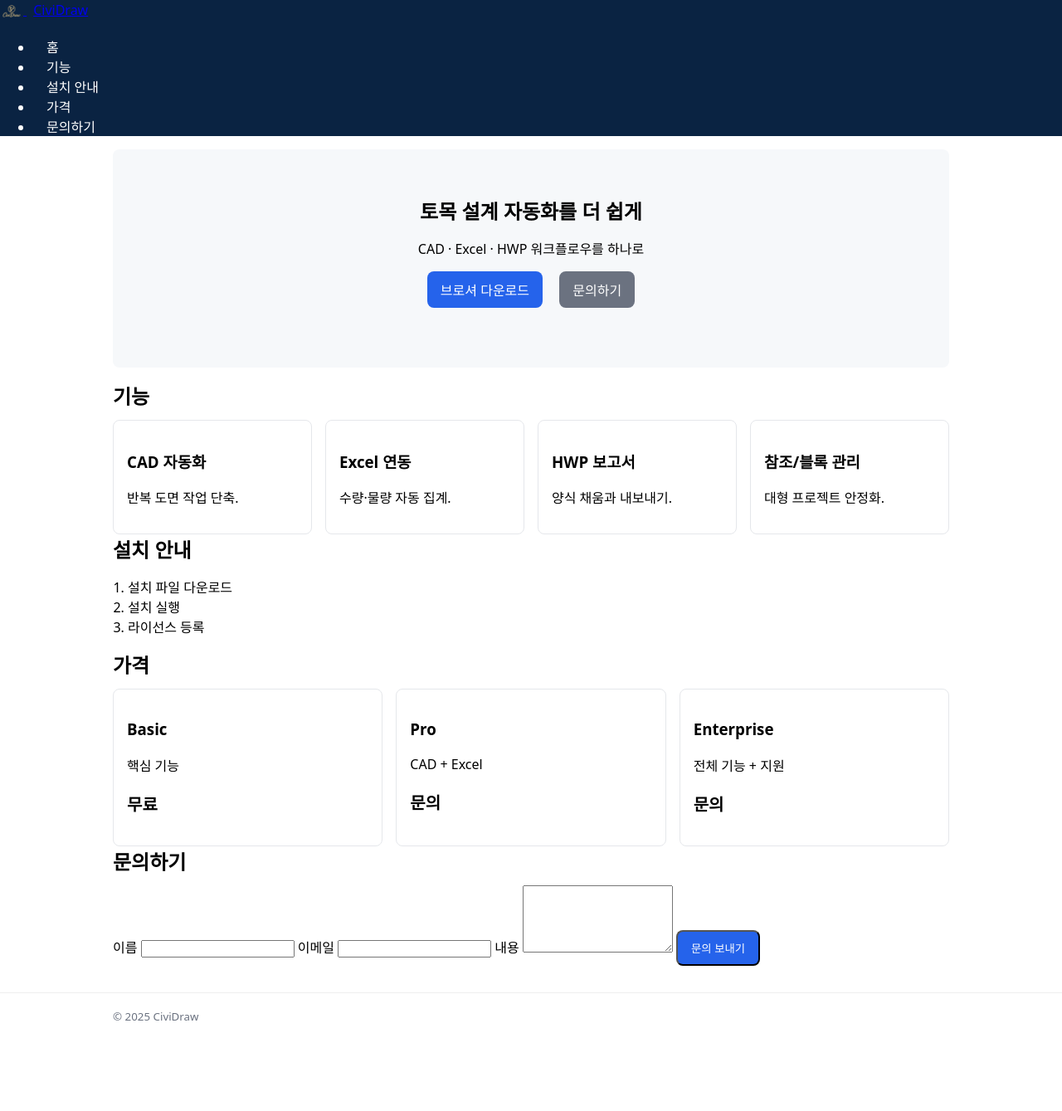
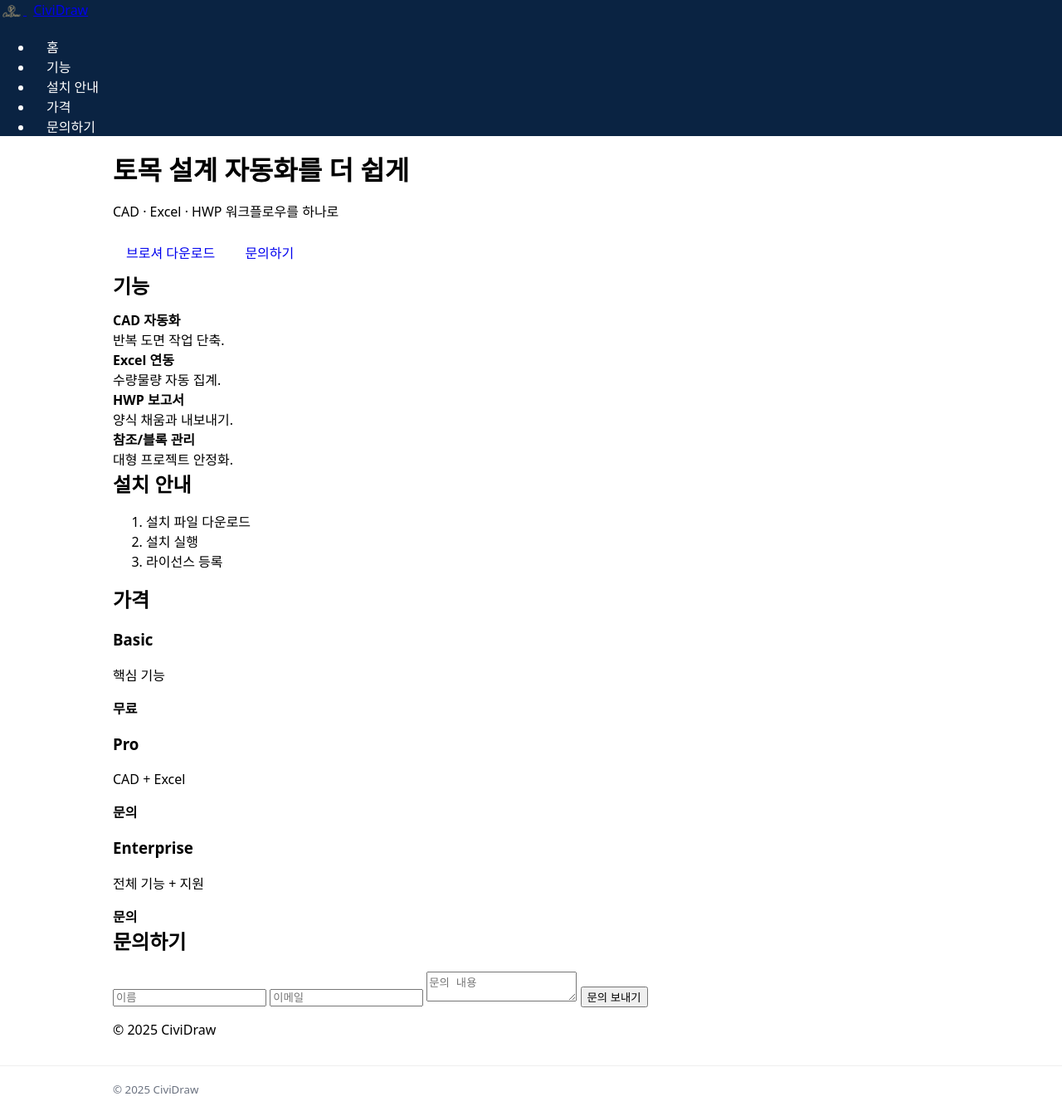
Before and after one commit to jong0342/cividraw.github.io, a Jekyll site: the page built from index.md, in a window 1280 px wide. Shown: the whole page at 83% size. Built offline with Jekyll 4.4.1, drawn with Linux system fonts in a browser that asks for light colours; our own code applies the rules of GitHub Pages for plain Markdown files; before the commit the page ends 1251 px from its top, so only the background shows below that.

Commit message:
feat: 문의 폼 Formspree 연동

```diff
--- a/index.md
+++ b/index.md
@@ -1,31 +1,28 @@
 ---
 layout: default
 title: CiviDraw
-description: 토목 설계 자동화 CAD·Excel·HWP 솔루션
 ---
 
-<section id="hero">
+<div class="hero">
   <h1>토목 설계 자동화를 더 쉽게</h1>
   <p>CAD · Excel · HWP 워크플로우를 하나로</p>
-  <p class="hero-actions">
-    <a href="/assets/brochure.pdf" class="btn primary">브로셔 다운로드</a>
-    <a href="#contact" class="btn secondary">문의하기</a>
-  </p>
-</section>
+  <a href="/assets/brochure.pdf" class="btn">브로셔 다운로드</a>
+  <a href="#contact" class="btn btn-secondary">문의하기</a>
+</div>
 
 <section id="features">
   <h2>기능</h2>
-  <div class="grid">
-    <article class="card"><h3>CAD 자동화</h3><p>반복 도면 작업 단축.</p></article>
-    <article class="card"><h3>Excel 연동</h3><p>수량·물량 자동 집계.</p></article>
-    <article class="card"><h3>HWP 보고서</h3><p>양식 채움과 내보내기.</p></article>
-    <article class="card"><h3>참조/블록 관리</h3><p>대형 프로젝트 안정화.</p></article>
+  <div class="feature-grid">
+    <div><strong>CAD 자동화</strong><br>반복 도면 작업 단축.</div>
+    <div><strong>Excel 연동</strong><br>수량물량 자동 집계.</div>
+    <div><strong>HWP 보고서</strong><br>양식 채움과 내보내기.</div>
+    <div><strong>참조/블록 관리</strong><br>대형 프로젝트 안정화.</div>
   </div>
 </section>
 
 <section id="install">
   <h2>설치 안내</h2>
-  <ol class="steps">
+  <ol>
     <li>설치 파일 다운로드</li>
     <li>설치 실행</li>
     <li>라이선스 등록</li>
@@ -34,25 +31,36 @@
 
 <section id="pricing">
   <h2>가격</h2>
-  <div class="grid price">
-    <div class="card">
-      <h3>Basic</h3><p>핵심 기능</p><p class="price-tag">무료</p>
+  <div class="pricing-grid">
+    <div>
+      <h3>Basic</h3>
+      <p>핵심 기능</p>
+      <strong>무료</strong>
     </div>
-    <div class="card">
-      <h3>Pro</h3><p>CAD + Excel</p><p class="price-tag">문의</p>
+    <div>
+      <h3>Pro</h3>
+      <p>CAD + Excel</p>
+      <strong>문의</strong>
     </div>
-    <div class="card">
-      <h3>Enterprise</h3><p>전체 기능 + 지원</p><p class="price-tag">문의</p>
+    <div>
+      <h3>Enterprise</h3>
+      <p>전체 기능 + 지원</p>
+      <strong>문의</strong>
     </div>
   </div>
 </section>
 
 <section id="contact">
   <h2>문의하기</h2>
-  <form action="#" method="post" onsubmit="return true">
-    <label>이름 <input type="text" name="name" required></label>
-    <label>이메일 <input type="email" name="email" required></label>
-    <label>내용 <textarea name="message" rows="5" required></textarea></label>
-    <button type="submit" class="btn primary">문의 보내기</button>
+
+  <form action="https://formspree.io/f/mnnzrjej" method="POST" style="margin-top: 20px;">
+    <input type="text" name="name" placeholder="이름" required>
+    <input type="email" name="email" placeholder="이메일" required>
+    <textarea name="message" placeholder="문의 내용" required></textarea>
+    <button type="submit">문의 보내기</button>
   </form>
 </section>
+
+<footer>
+  <p>© 2025 CiviDraw</p>
+</footer>
```
